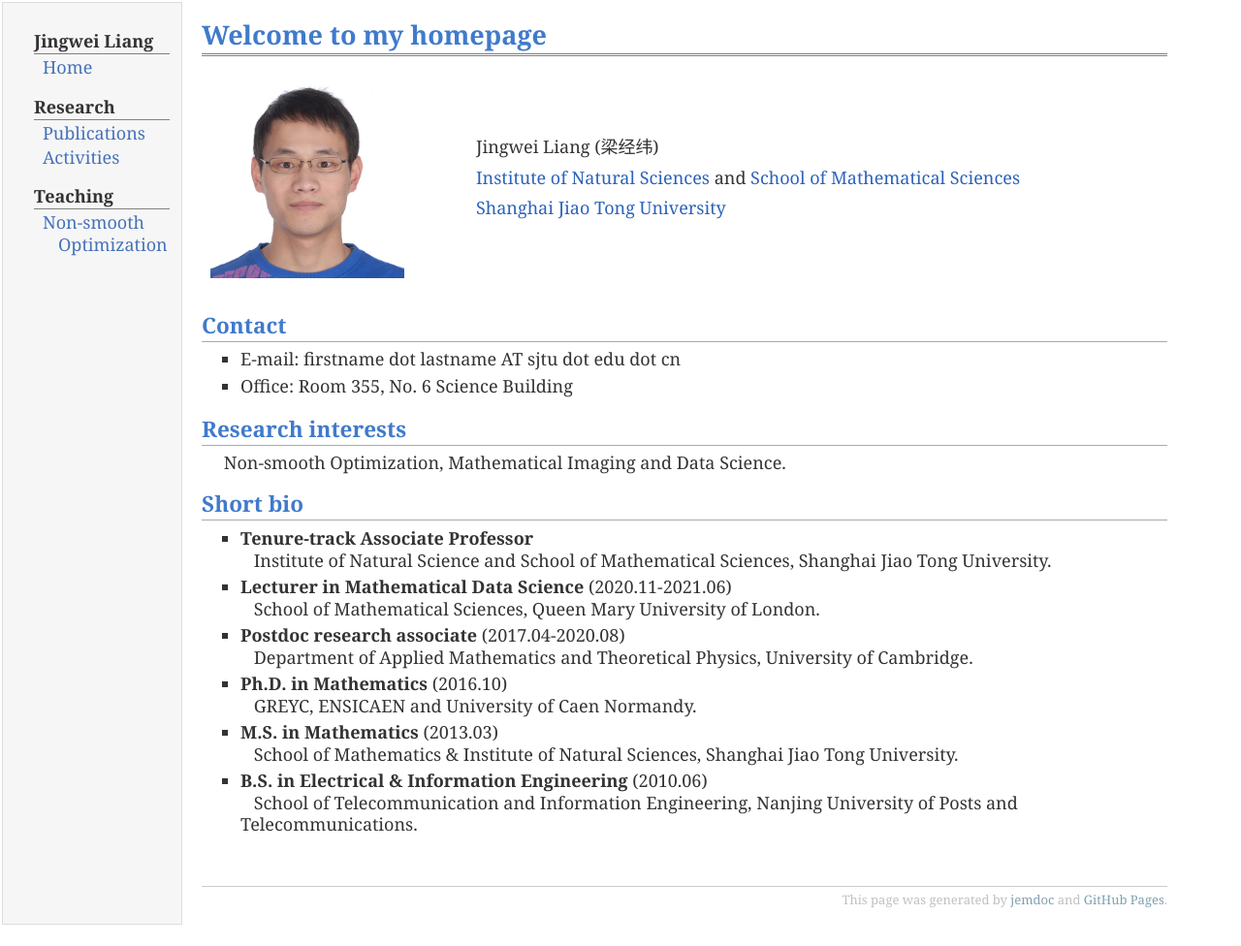
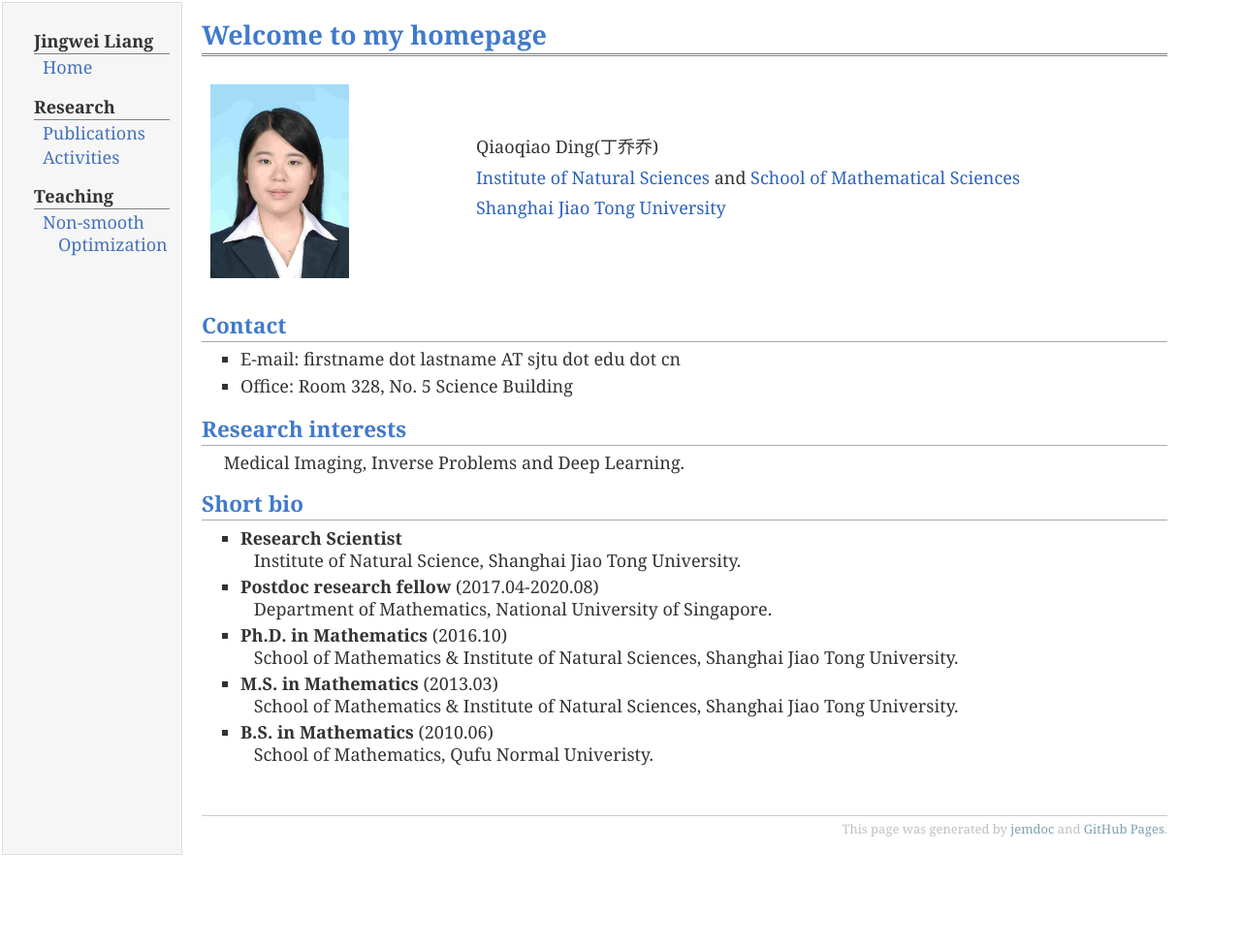
Before and after one commit to QqDing/QqDing.github.io, a Jekyll site: the page built from index.md, in a window 1280 px wide. Shown: the whole page at 97% size. Built offline with Jekyll 4.4.1, drawn with Linux system fonts in a browser that asks for light colours; after the commit the page ends 904 px from its top, so only the background shows below that.

Commit message:
Update index.md

```diff
--- a/index.md
+++ b/index.md
@@ -1,6 +1,6 @@
 ---
 layout: default
-title: "Jingwei Liang (梁经纬)"
+title: "Qiaoqiao Ding (丁乔乔)"
 description: "Welcome to my homepage"
 ---
 
@@ -10,11 +10,11 @@ description: "Welcome to my homepage"
 <table class="imgtable">
     <tr>
         <td style="width:256px">
-            <img src="assets/img/jingwei.jpeg" alt="" height="200px" />
+            <img src="assets/img/qqding.jpg" alt="" height="200px" />
         </td>
 
         <td align="left">
-            <p>Jingwei Liang (梁经纬)<br/>  <a href="https://ins.sjtu.edu.cn/" >Institute of Natural Sciences</a> and <a href="https://www.math.sjtu.edu.cn" >School of Mathematical Sciences</a>  <br /> <a href="https://www.sjtu.edu.cn/">Shanghai Jiao Tong University</a> <br /></p>
+            <p>Qiaoqiao Ding(丁乔乔)<br/>  <a href="https://ins.sjtu.edu.cn/" >Institute of Natural Sciences</a> and <a href="https://www.math.sjtu.edu.cn" >School of Mathematical Sciences</a>  <br /> <a href="https://www.sjtu.edu.cn/">Shanghai Jiao Tong University</a> <br /></p>
         </td>
 	</tr>
 </table>
@@ -25,16 +25,15 @@ description: "Welcome to my homepage"
 
 ## Contact
 - E-mail: firstname dot lastname AT sjtu dot edu dot cn
-- Office: Room 355, No. 6 Science Building
+- Office: Room 328, No. 5 Science Building
 
 ## Research interests
-&emsp; Non-smooth Optimization, Mathematical Imaging and Data Science.
+&emsp; Medical Imaging, Inverse Problems and Deep Learning.
 
 
 ## Short bio
-- <b>Tenure-track Associate Professor</b> <br> &ensp; Institute of Natural Science and School of Mathematical Sciences, Shanghai Jiao Tong University.
-- <b>Lecturer in Mathematical Data Science</b> (2020.11-2021.06) <br> &ensp; School of Mathematical Sciences, Queen Mary University of London.
-- <b>Postdoc research associate</b> (2017.04-2020.08) <br> &ensp; Department of Applied Mathematics and Theoretical Physics, University of Cambridge.
-- <b>Ph.D. in Mathematics</b> (2016.10) <br> &ensp; GREYC, ENSICAEN and University of Caen Normandy.
+- <b>Research Scientist</b> <br> &ensp; Institute of Natural Science, Shanghai Jiao Tong University.
+- <b>Postdoc research fellow</b> (2017.04-2020.08) <br> &ensp; Department of Mathematics, National University of Singapore.
+- <b>Ph.D. in Mathematics</b> (2016.10) <br> &ensp; School of Mathematics & Institute of Natural Sciences, Shanghai Jiao Tong University.
 - <b>M.S. in Mathematics</b> (2013.03) <br> &ensp; School of Mathematics & Institute of Natural Sciences, Shanghai Jiao Tong University.
-- <b>B.S. in Electrical & Information Engineering</b> (2010.06) <br> &ensp; School of Telecommunication and Information Engineering, Nanjing University of Posts and Telecommunications.
+- <b>B.S. in Mathematics</b> (2010.06) <br> &ensp; School of Mathematics, Qufu Normal Univeristy.
```
